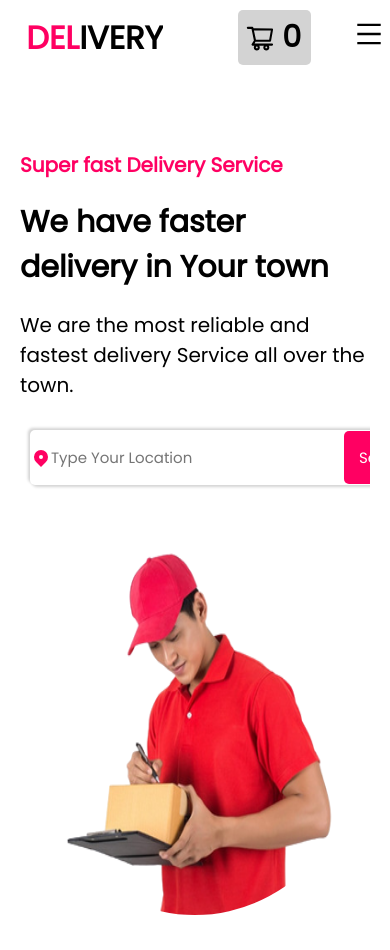
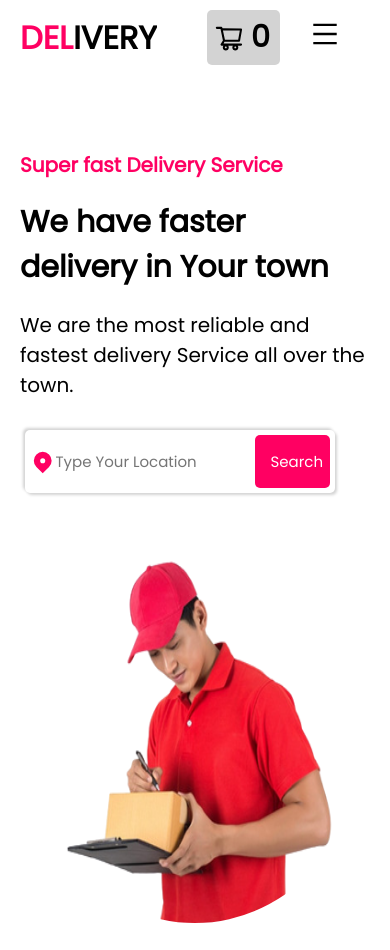
Before and after one commit to DesmondNzubechi/products-delivery, a React (Create React App) app: page / in a window 390 px wide. Built offline with nearby package versions, Linux system fonts and the light colour scheme.

Commit message:
new change

```diff
--- a/src/components/Header/Header.css
+++ b/src/components/Header/Header.css
@@ -1,4 +1,8 @@
 @import url('https://fonts.googleapis.com/css2?family=Poppins&display=swap');
+*{
+    padding: 0;
+    margin: 0 ;
+}
 header{
     display: flex;
     justify-content: space-around;
@@ -124,7 +128,7 @@ header{
     }
     .menu{
         display: block;
-        margin-righ: 50px;
+        margin-right: 50px;
     }
     .addToCart{
         padding: 5px;
--- a/src/components/Header/Header.js
+++ b/src/components/Header/Header.js
@@ -37,7 +37,7 @@ const Header = () => {
 
            <div> <h1 className="logo"><span>Del</span>ivery</h1></div>
             <div>
-            <ul className="links" style={{right:viewMenu}}>
+            <ul className="links" style={{left:viewMenu}}>
                 <li><a href="">Home</a></li>
                 <li><a href="">Menu</a></li>
                 <li><a href="">Services</a></li>
--- a/src/components/Home/Home.css
+++ b/src/components/Home/Home.css
@@ -23,12 +23,13 @@
 }
 .formSearch{
     background-color: white;
-    display: flex;
-    justify-content: justify;
+   display: flex;
+    justify-content: space-around;
     align-items: center;
     width: fit-content;
-    margin: 30px 10px;
-    padding: 1px;
+   max-width: 400px;
+    margin: 30px 5px;
+   padding: 5px;
     border-radius: 5px;
     box-shadow: 2px 2px 3px lightgray, -2px -2px 3px lightgrey;
 
@@ -38,11 +39,13 @@
     border: none;
     font-size: 15px;
     background: none;
+    max-width: 200px;
 
 }
 .formSearch button{
     border: none;
     outline: none;
+
     background-color: rgb(255, 0, 98);
     padding: 15px;
     font-size: 15px;
@@ -51,7 +54,7 @@
 
 }
 .logos{
-    font-size: 20px;
+    font-size: 30px;
     color: rgb(255, 0, 98);
 }
 img{
@@ -78,4 +81,16 @@ img{
         font-size: 30px;
         font-weight: 10000;
     }
+    .formSearch{
+        background-color: white;
+       display: flex;
+        justify-content: space-around;
+        align-items: center;
+       max-width: 300px;
+        margin: 30px 5px;
+       padding: 5px;
+        border-radius: 5px;
+        box-shadow: 2px 2px 3px lightgray, -2px -2px 3px lightgrey;
+
 }
+}
```
